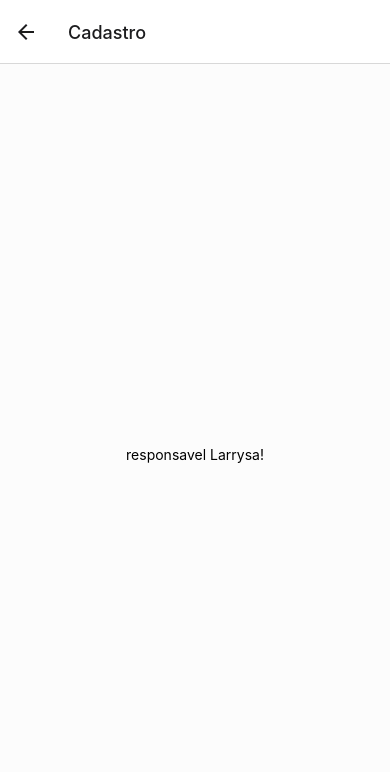
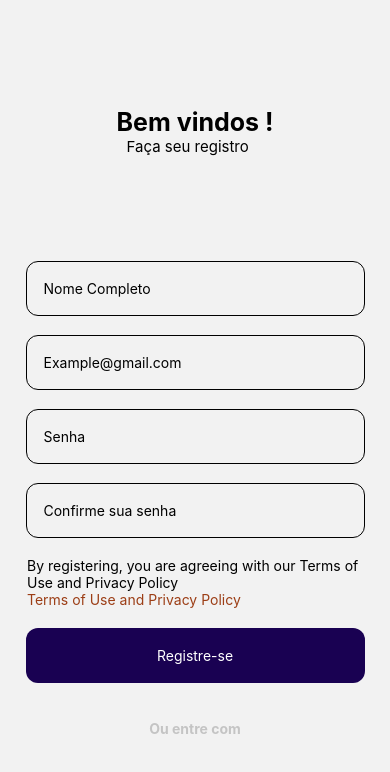
Before and after one commit to CaririTur/Cariritur, a React Native app: screen /Cadastro in a window 390 px wide. Shown: the top 772 px of the page. Built offline with nearby package versions, Linux system fonts and the light colour scheme.

Commit message:
fixing error on merge

```diff
--- a/App.js
+++ b/App.js
@@ -2,9 +2,9 @@ import React from 'react';
 import {NavigationContainer} from '@react-navigation/native';
 import {createNativeStackNavigator} from '@react-navigation/native-stack';
 
-import Inicio from './src/pages/Inicio';
-import Login from './src/pages/Login';
-import Cadastro from './src/pages/Cadastro';
+import Inicio from './src/pages/inicio';
+import Login from './src/pages/login';
+import Cadastro from './src/pages/cadastro';
 
 
 const Stack = createNativeStackNavigator();
@@ -13,9 +13,9 @@ export default function App(){
   return (
     <NavigationContainer>
       <Stack.Navigator initialRouteName='inicio'>
-        <Stack.Screen name='Inicio' component={Inicio}/>
-        <Stack.Screen name='Login' component={Login}/>
-        <Stack.Screen name='Cadastro' component={Cadastro}/>
+        <Stack.Screen options={{headerShown: false}} name='Inicio' component={Inicio}/>
+        <Stack.Screen options={{headerShown: false}} name='Login' component={Login}/>
+        <Stack.Screen options={{headerShown: false}} name='Cadastro' component={Cadastro}/>
       </Stack.Navigator>
     </NavigationContainer>
   );
--- a/src/pages/Cadastro/index.js
+++ /dev/null
@@ -1,20 +0,0 @@
-import { StatusBar } from 'expo-status-bar';
-import { StyleSheet, Text, View } from 'react-native';
-
-export default function Cadastro() {
-  return (
-    <View style={styles.container}>
-      <Text>responsavel Larrysa!</Text>
-      <StatusBar style="auto" />
-    </View>
-  );
-}
-
-const styles = StyleSheet.create({
-  container: {
-    flex: 1,
-    backgroundColor: 'rgba(255, 255, 255, 0.8)',
-    alignItems: 'center',
-    justifyContent: 'center',
-  },
-});
--- a/src/pages/Inicio/index.js
+++ /dev/null
@@ -1,22 +0,0 @@
-import { StatusBar } from 'expo-status-bar';
-import { StyleSheet, Text, View, Button } from 'react-native';
-
-export default function Inicio({navigation}) {
-  return (
-    <View style={styles.container}>
-      <Text>Bem vindo ao nosso projeto!</Text>
-      <Text>Responsavel John Lennon</Text>
-      <Button title = "Login" onPress={()=> navigation.navigate('Login')}/>
-      <StatusBar style="auto" />
-    </View>
-  );
-}
-
-const styles = StyleSheet.create({
-  container: {
-    flex: 1,
-    backgroundColor: 'rgba(255, 255, 255, 0.8)',
-    alignItems: 'center',
-    justifyContent: 'center',
-  },
-});
--- /dev/null
+++ b/src/pages/cadastro/index.js
@@ -0,0 +1,113 @@
+import {StyleSheet, Text, TextInput, TouchableOpacity, View} from "react-native";
+
+export default function Cadastro() {
+    return <>
+        <View style={styles_jl.container}>
+            <View>
+                <Text style={styles_jl.text_bold}>Bem vindos !</Text>
+                <Text style={styles_jl.text_static}>Faça seu registro</Text>
+            </View>
+
+            <View style={styles_jl.container_input}>
+                <TextInput placeholder="Nome Completo" style={styles_jl.text_input}/>
+            </View>
+
+            <View style={styles_jl.container_input}>
+                <TextInput placeholder="Example@gmail.com" style={styles_jl.text_input}/>
+            </View>
+
+            <View style={styles_jl.container_input}>
+                <TextInput placeholder="Senha" style={styles_jl.text_input} secureTextEntry={true}/>
+            </View>
+
+            <View style={styles_jl.container_input}>
+                <TextInput placeholder="Confirme sua senha " style={styles_jl.text_input} secureTextEntry={true}/>
+            </View>
+
+
+            <View style={styles_jl.term_priv}>
+                <Text style={{marginLeft: 10, marginRight: 8}}>By registering, you are agreeing with our Terms of Use
+                    and Privacy Policy</Text>
+                <TouchableOpacity style={{marginLeft: 10, marginRight: 8}}>
+                    <Text style={{color: '#9C3E16'}}>Terms of Use and Privacy Policy</Text>
+                </TouchableOpacity>
+            </View>
+
+            <View>
+                <TouchableOpacity style={styles_jl.bottom}>
+                    <Text style={styles_jl.text_bottom}>Registre-se</Text>
+                </TouchableOpacity>
+            </View>
+
+            <View>
+                <Text style={styles_jl.hr}>Ou entre com</Text>
+            </View>
+
+            <View>
+
+            </View>
+        </View>
+
+    </>
+}
+
+const styles_jl = StyleSheet.create({
+
+    container: {
+        flex: 1,
+        alignItems: "center",
+        justifyContent: "center",
+    },
+
+    text_input: {
+        borderRadius: 12,
+        borderWidth: 0.5,
+        width: 339,
+        height: 55,
+        padding: 17,
+    },
+
+    container_input: {
+        flexDirection: 'row',
+        paddingBottom: 19,
+    },
+
+    text_bold: {
+        fontSize: 25,
+        fontWeight: 'bold',
+    },
+
+    text_static: {
+        fontSize: 15,
+        marginBottom: 105,
+        marginLeft: 10
+    },
+
+    term_priv: {
+        marginLeft: 17,
+        marginRight: 17,
+    },
+
+    text_bottom: {
+        color: '#FFFFFF'
+
+    },
+
+    bottom: {
+        width: 339,
+        height: 55,
+        backgroundColor: "#190152",
+        borderRadius: 12,
+        marginTop: 20,
+        alignItems: 'center',
+        justifyContent: 'center'
+    },
+
+    hr: {
+        marginTop: 37,
+        color: '#C4C4C4',
+        fontWeight: 'bold'
+    },
+
+
+});
--- /dev/null
+++ b/src/pages/inicio/index.js
@@ -0,0 +1,22 @@
+import {StatusBar} from 'expo-status-bar';
+import {Image, StyleSheet, Text, TouchableOpacity} from 'react-native';
+import Logo from '../../../assets/logo.png';
+
+export default function Inicio({navigation}) {
+    return (
+        <TouchableOpacity style={styles.container} onPress={() => navigation.navigate("Cadastro")}>
+            <Image source={Logo}/>
+            <StatusBar style="auto"/>
+            <Text style={{fontWeight: 'bold',}}>Por Grupo Genisys</Text>
+        </TouchableOpacity>
+    );
+}
+
+const styles = StyleSheet.create({
+    container: {
+        flex: 1,
+        backgroundColor: '#fff',
+        alignItems: 'center',
+        justifyContent: 'center',
+    },
+});
```
Also changed, not shown: assets/logo.png (added), src/pages/login/index.js (renamed from src/pages/Login/index.js).
